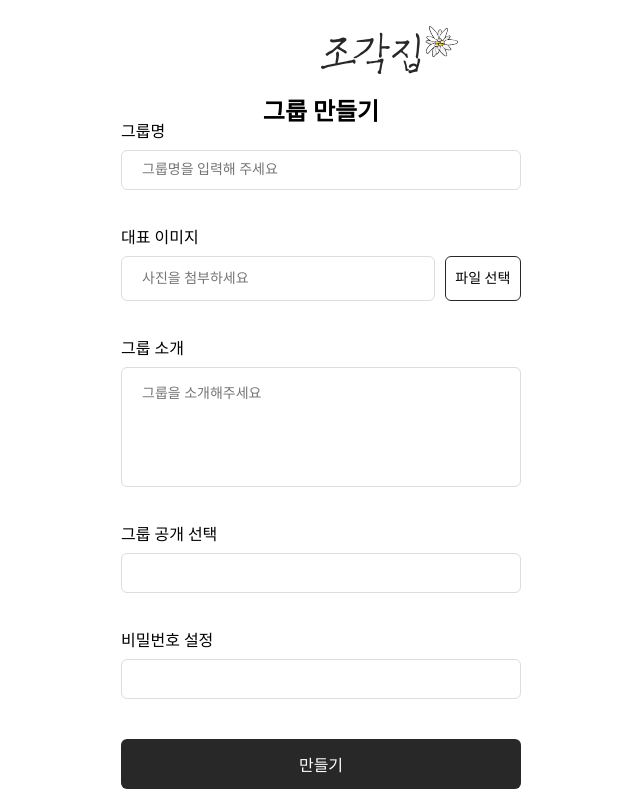
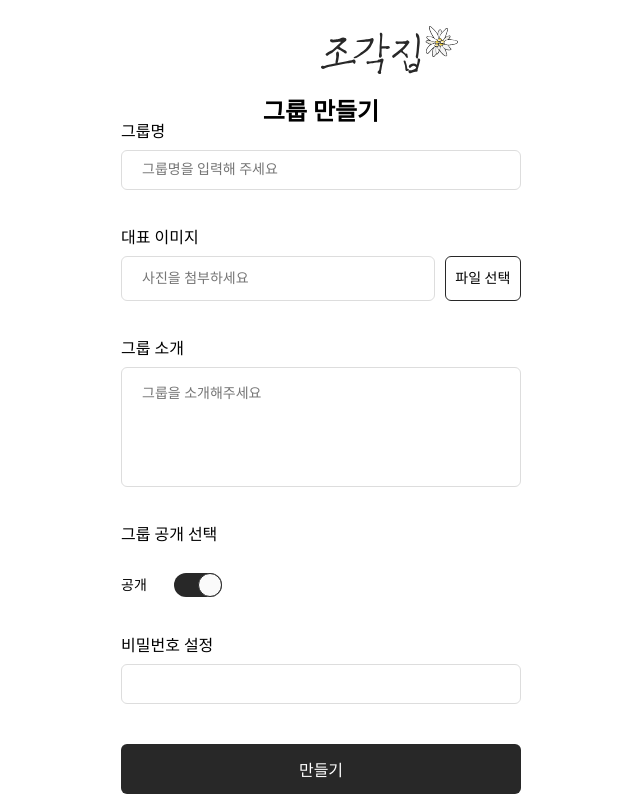
Before and after one commit to P1su/zogakzip, a React (Vite) app: page /create-group in a window 1280 px wide. Shown: the whole page, without its empty margins (319-959 px from the left). Built offline with nearby package versions, Linux system fonts and the light colour scheme.

Commit message:
feat: 토글 컴포넌트를 생성하여 공개 그룹 선택 기능 구현

```diff
--- /dev/null
+++ b/src/components/Toggle/Toggle.style.ts
@@ -0,0 +1,6 @@
+import styled from 'styled-components';
+
+export const ToggleWrapper = styled.div`
+  width: 100%;
+  padding-top: 2rem;
+`;
--- /dev/null
+++ b/src/components/Toggle/Toggle.tsx
@@ -0,0 +1,23 @@
+import { IcActiveToggle, IcDefaultToggle } from '../../assets/svg';
+import * as S from './Toggle.style';
+
+interface ToggleProps {
+  isActive: boolean;
+  onToggle: () => void;
+}
+
+const Toggle = ({ isActive, onToggle }: ToggleProps) => {
+  return(
+    <S.ToggleWrapper onClick={() => onToggle()}>
+      {
+        isActive? (
+          <IcActiveToggle />
+        ) : (
+          <IcDefaultToggle />
+        )
+      }
+    </S.ToggleWrapper>
+  );
+};
+
+export default Toggle;
--- a/src/pages/CreateGroup/CreateGroup.style.ts
+++ b/src/pages/CreateGroup/CreateGroup.style.ts
@@ -42,7 +42,7 @@ export const Label = styled.label`
   border: 1px solid ${({ theme }) => theme.colors.black};
   border-radius: 6px;
 `;
-export const FileBox = styled.div`
+export const FlexBox = styled.div`
   ${({ theme: { mixin } }) => mixin.flexBox({})};
   width: 100%;
   gap: 1rem;
@@ -61,3 +61,9 @@ export const PageTitleText = styled.span`
 export const InputTitleText = styled.span`
   ${({ theme }) => theme.fonts.font_05};
 `;
+export const ContentText = styled.span`
+  ${({ theme: { mixin } }) => mixin. flexBox({ align: 'center' })};
+  ${({ theme }) => theme.fonts.font_08};
+  width: 5rem;
+  padding-top: 2rem;
+`;
--- a/src/pages/CreateGroup/CreateGroup.tsx
+++ b/src/pages/CreateGroup/CreateGroup.tsx
@@ -1,4 +1,5 @@
 import BtnLarge from '../../components/button/LargeButton/BtnLarge';
+import Toggle from '../../components/Toggle/Toggle';
 import * as S from './CreateGroup.style';
 import { ChangeEvent, useState } from 'react';
 
@@ -30,6 +31,13 @@ const CreateGroup = () => {
     //api 연결
     alert('api 연결합니다');
   };
+  const onToggle = () => {
+    setValues((prevValues) => ({
+      ...prevValues,
+      isPublic: !prevValues.isPublic,
+    }));
+  };
+
   console.log(values)
   return(
     <S.CreateGroupWrapper>
@@ -48,7 +56,7 @@ const CreateGroup = () => {
         </S.InputBox>
         <S.InputBox>
           <S.InputTitleText>대표 이미지</S.InputTitleText>
-          <S.FileBox>
+          <S.FlexBox>
             <S.FileTextBox
               name='imageUrl'
               value={values.imageUrl}
@@ -66,7 +74,7 @@ const CreateGroup = () => {
               id='file'
               onChange={onChange}
             />
-          </S.FileBox>
+          </S.FlexBox>
         </S.InputBox>
         <S.InputBox>
           <S.InputTitleText>그룹 소개</S.InputTitleText>
@@ -79,9 +87,17 @@ const CreateGroup = () => {
         </S.InputBox>
         <S.InputBox>
           <S.InputTitleText>그룹 공개 선택</S.InputTitleText>
-          <S.GroupTextInput
-              type='text'
+          <S.FlexBox>
+            { values.isPublic ?
+                <S.ContentText>공개</S.ContentText>
+              :
+                <S.ContentText>비공개</S.ContentText>
+            }
+            <Toggle
+              isActive={values.isPublic}
+              onToggle={onToggle}
             />
+          </S.FlexBox>
         </S.InputBox>
         <S.InputBox>
           <S.InputTitleText>비밀번호 설정</S.InputTitleText>
```
